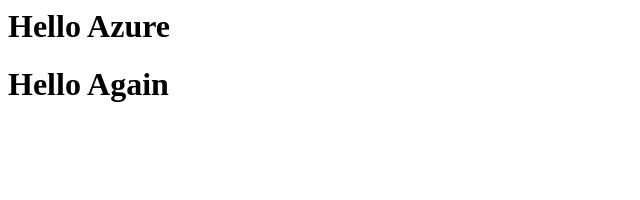
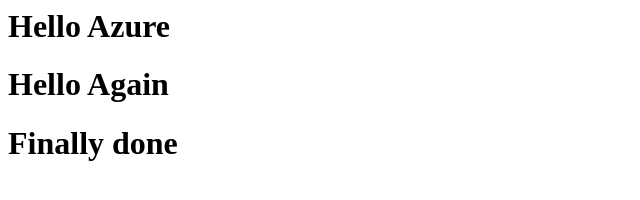
Before and after one commit to shrikrishna17/AzureDemo1, a plain HTML site: page index.html in a window 1280 px wide. Shown: the whole page, without its empty margins (0-640 px from the left). Drawn offline with Linux system fonts and the light colour scheme.

Commit message:
Update index.html

```diff
--- a/index.html
+++ b/index.html
@@ -4,5 +4,6 @@
   <body>
 <h1>Hello Azure</h1>
 <h1>Hello Again</h1>
+    <h1>Finally done</h1>
   </body>
 </html>
```
